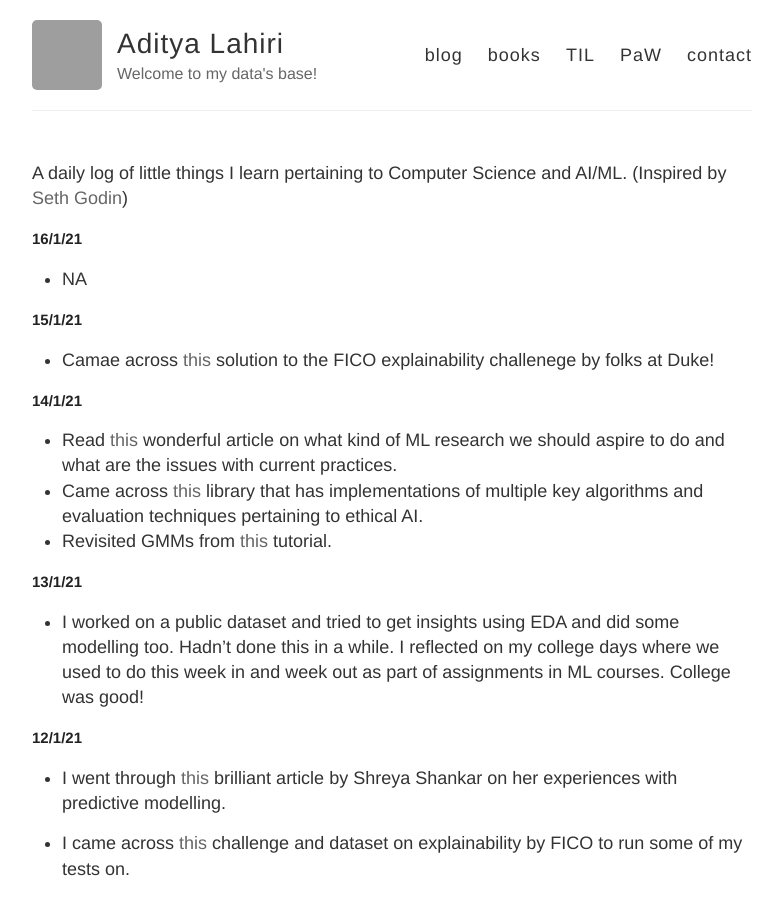
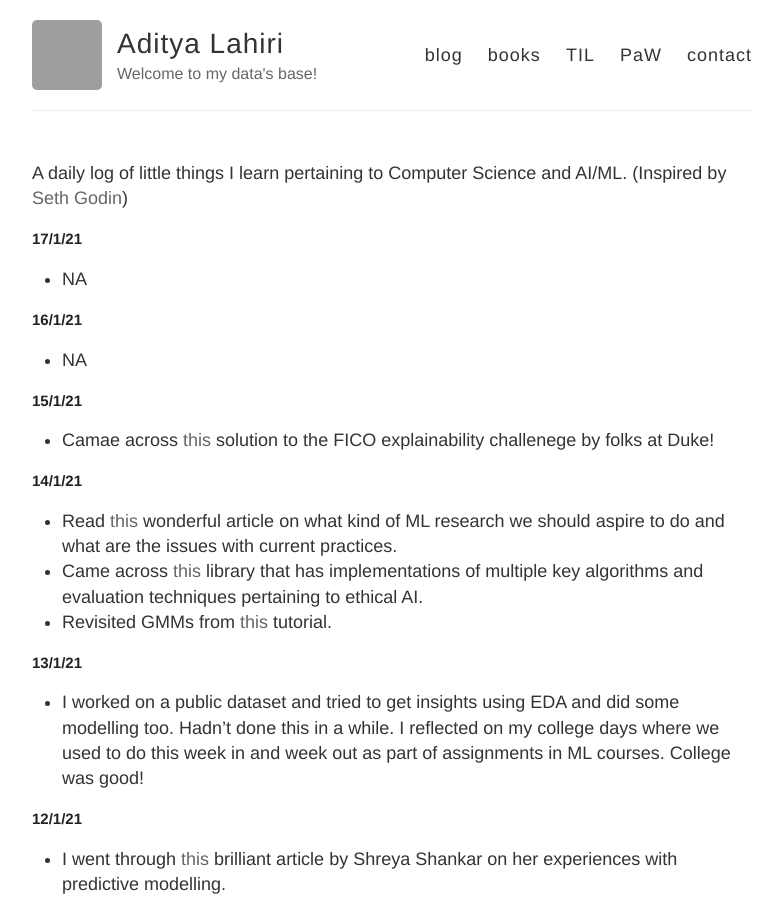
Before and after one commit to adityalahiri/adityalahiri.github.io, a Jekyll site: the page built from TIL.md, in a window 1280 px wide and 900 px high. Shown: the whole window, without its empty margins (248-1030 px from the left). Built offline with Jekyll 4.4.1, drawn with Linux system fonts in a browser that asks for light colours; our own code applies the rules of GitHub Pages for plain Markdown files; grey boxes are pictures that could not be loaded.

Commit message:
Update for 17.1

```diff
--- a/TIL.md
+++ b/TIL.md
@@ -1,5 +1,9 @@
 A daily log of little things I learn pertaining to Computer Science and AI/ML.
 (Inspired by [Seth Godin](https://seths.blog/))
+
+## 17/1/21
+
+* NA
 
 ## 16/1/21
 
```
